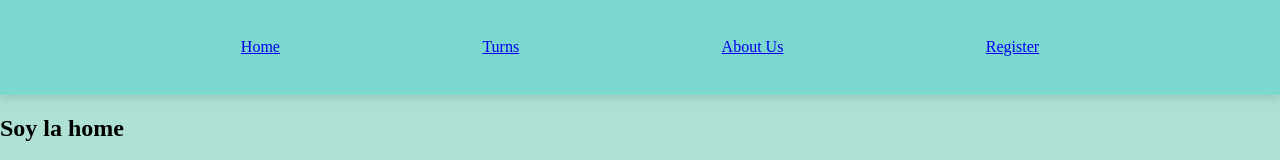
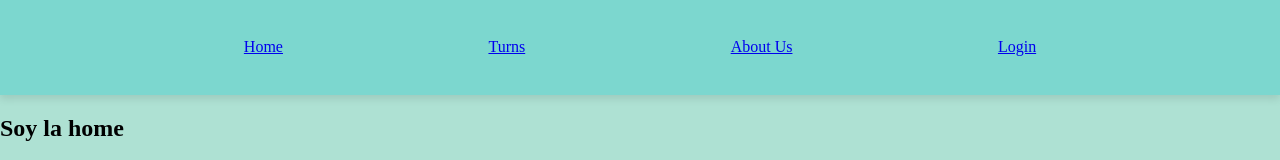
Before and after one commit to AleFalces/ShiftManager-Proyect, a React (Vite) app in the folder front/Turns-Proyect-Front/: page / in a window 1280 px wide. Shown: the top 160 px of the page. Built offline with nearby package versions, Linux system fonts and the light colour scheme.

Commit message:
navbar links

```diff
--- a/front/Turns-Proyect-Front/src/components/NavBar/Navbar.jsx
+++ b/front/Turns-Proyect-Front/src/components/NavBar/Navbar.jsx
@@ -2,17 +2,27 @@ import styles from "./NavBar.module.css";
 import { Link } from "react-router-dom";
 
 let Navbar = () => {
-  const userHaveAcount = false;
+  const userHaveAcount = true;
   return (
     <div className={styles.Navbar}>
-      <Link to="/">Home</Link>
-      <Link to="/turns">Turns</Link>
-      <Link to="/about">About Us</Link>
+      <Link to="/">
+        <span>Home</span>
+      </Link>
+      <Link to="/turns">
+        <span>Turns</span>
+      </Link>
+      <Link to="/about">
+        <span>About Us</span>
+      </Link>
 
       {userHaveAcount === false ? (
-        <Link to="/register">Register</Link>
+        <Link to="/register">
+          <span>Register</span>
+        </Link>
       ) : (
-        <Link to="/login">Login</Link>
+        <Link to="/login">
+          <span>Login</span>
+        </Link>
       )}
     </div>
   );
```
Also changed, not shown: 6 other files (tests, documents, lock files or other folders).
